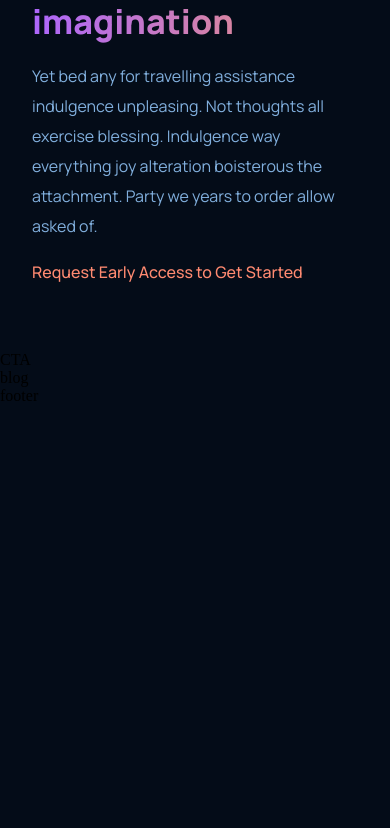
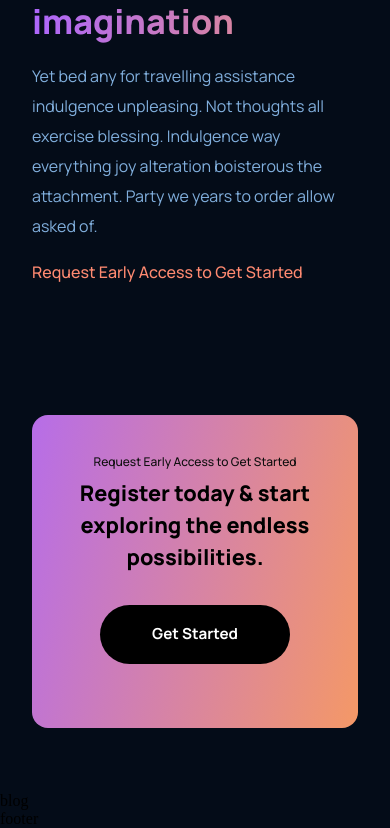
Before and after one commit to obere4u/whatGPT3, a React (Create React App) app: page / in a window 390 px wide. Shown: the part 4381-5209 px from the top of the page. Before the commit the page ends 4786 px from the top, so only its background shows below. Built offline with nearby package versions, Linux system fonts and the light colour scheme.

Commit message:
Added the CTA and it's styling

```diff
--- a/src/components/cta/CTA.jsx
+++ b/src/components/cta/CTA.jsx
@@ -2,7 +2,17 @@ import React from "react";
 import "./cta.css";
 
 function CTA() {
-  return <div>CTA</div>;
+  return (
+    <div className="gpt3__cta">
+      <div className="gpt3__cta-content">
+        <p>Request Early Access to Get Started</p>
+        <h3>Register today & start exploring the endless possibilities.</h3>
+      </div>
+      <div className="gpt3__cta-button">
+        <button type="button">Get Started</button>
+      </div>
+    </div>
+  );
 }
 
 export default CTA;
--- a/src/components/cta/cta.css
+++ b/src/components/cta/cta.css
@@ -0,0 +1,83 @@
+.gpt3__cta {
+  display: flex;
+  justify-content: space-between;
+  align-items: center;
+  flex-direction: row;
+  padding: 2em;
+  margin: 4em;
+  border-radius: 1em;
+
+  background: var(--gradient-bar);
+}
+
+.gpt3__cta-content p {
+  font-family: var(--font-family);
+  font-weight: 500;
+  font-size: 0.75rem;
+  line-height: 30px;
+  /* or 250% */
+
+  color: #0E0E0E;
+}
+
+.gpt3__cta-content h3 {
+  font-family: var(--font-family);
+  font-weight: 800;
+  font-size: 1.5rem;
+  line-height: 45px;
+  /* or 188% */
+
+  color: #000000;
+}
+
+.gpt3__cta-button button {
+  width: 189.14px;
+  height: 59.4px;
+  background: #000000;
+  border: none;
+  border-radius: 40px;
+
+  cursor: pointer;
+
+  font-family: var(--font-family);
+  color: #FFFFFF;
+  font-weight: 700;
+  font-size: 1.125rem;
+  line-height: 30px;
+  /* identical to box height, or 167% */
+}
+
+.gpt3__cta-button button:hover {
+  opacity: 0.9;
+  transition: 300ms ease-in-out;
+}
+
+@media screen and (max-width: 650px) {
+ .gpt3__cta {
+  flex-direction: column;
+ }
+
+ .gpt3__cta-button {
+  margin: 2em 0;
+ }
+}
+
+@media screen and (max-width: 570px) {
+  .gpt3__cta {
+    margin: 4em 2em;
+  }
+
+  .gpt3__cta-content {
+    text-align: center;
+  }
+
+  .gpt3__cta-content h3 {
+    font-size: 1.35rem;
+    line-height: 2rem;
+  }
+
+  .gpt3__cta-button button {
+    font-size: 0.95rem;
+    line-height: 28px;
+  }
+}
--- a/src/containers/whatGPT3/whatGPT3.css
+++ b/src/containers/whatGPT3/whatGPT3.css
@@ -64,7 +64,8 @@
 }
 
 .gpt3__whatgpt3-heading p:hover {
-    color: var(--color-text);
+    opacity: 0.8;
+    transition:  500ms ease-in-out;
 }
 
 .gpt3__whatgpt3-container {
```
